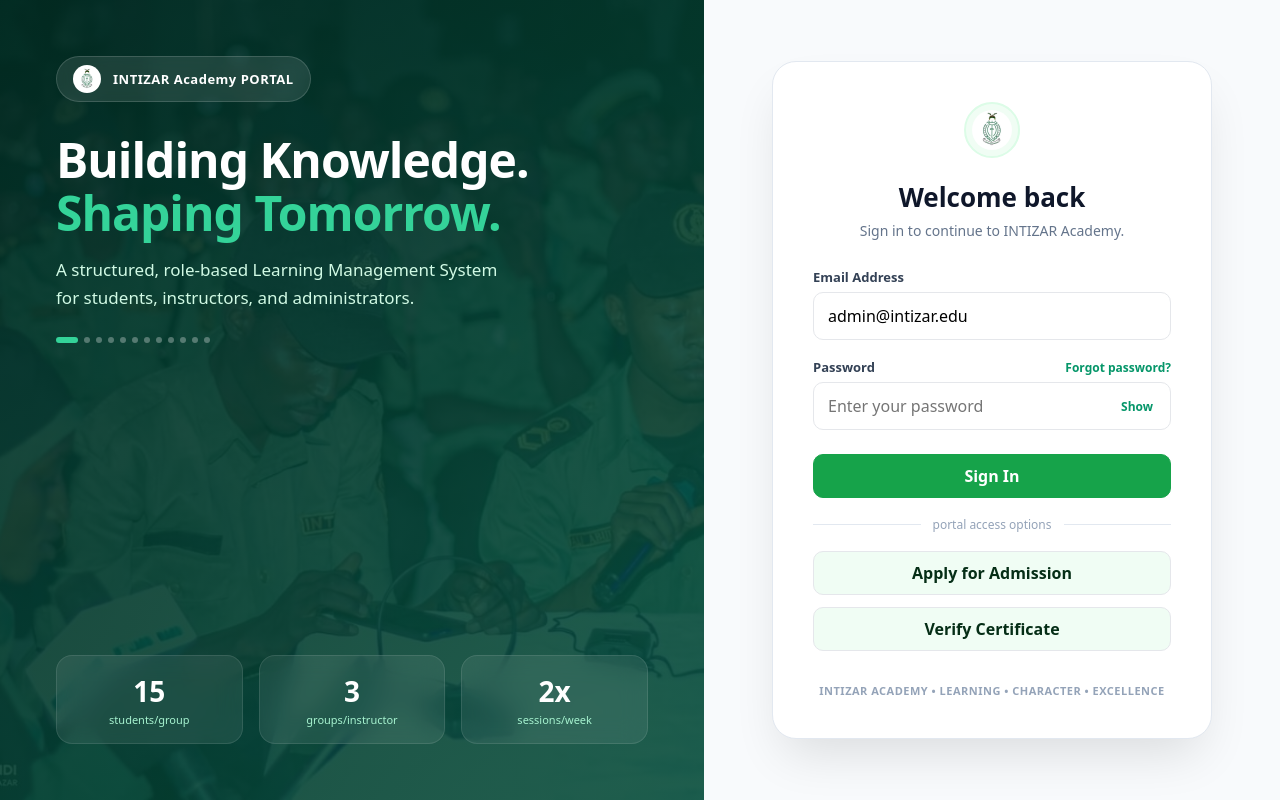
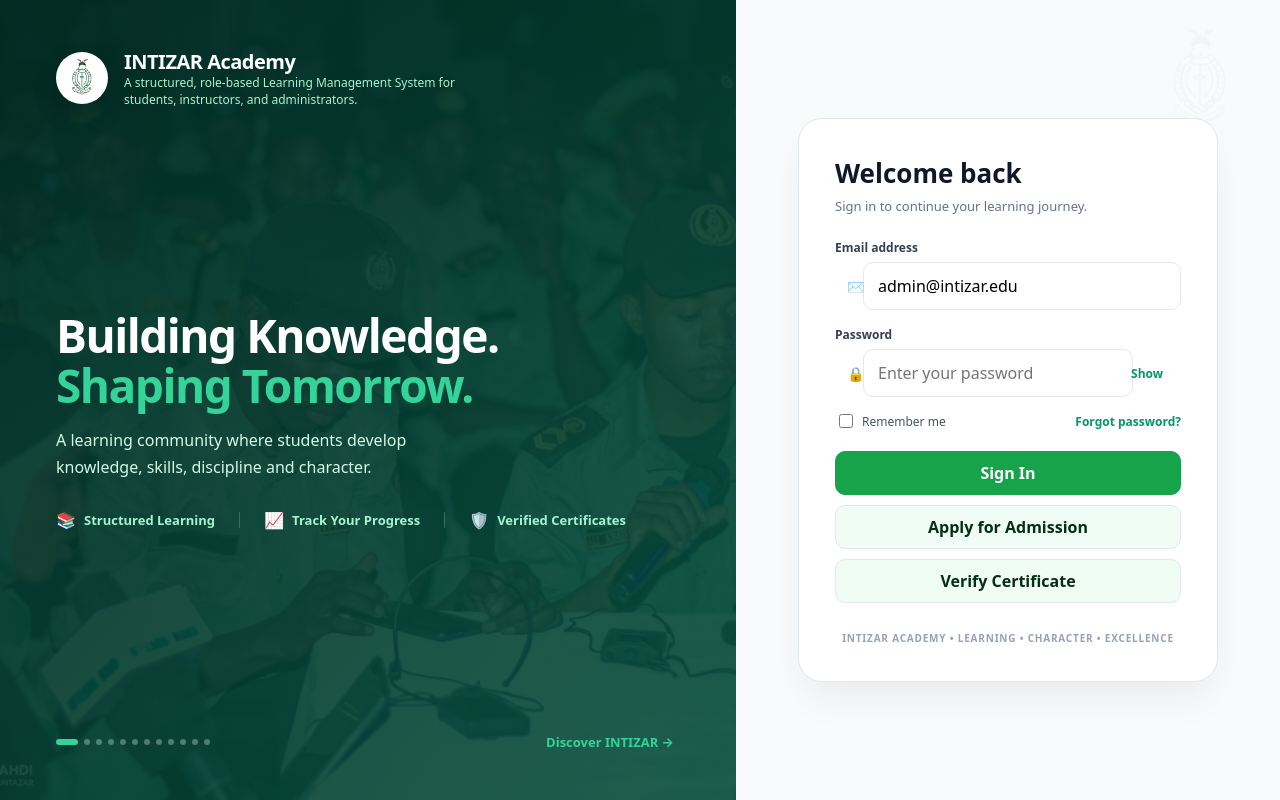
Before and after one commit to mnasharifiya/intizar-academy-lms, a React (Vite) app: page / in a window 1280 px wide. Built offline with nearby package versions, Linux system fonts and the light colour scheme; no server answers.

Commit message:
Match login design 100% to professional reference

```diff
--- a/src/pages/auth/LoginPage.tsx
+++ b/src/pages/auth/LoginPage.tsx
@@ -21,6 +21,7 @@ const CAROUSEL_PHOTOS = [
 export default function LoginPage({ onLogin, onApply, onVerify, onForgotPassword }: { onLogin: (user: any) => void; onApply?: () => void; onVerify?: () => void; onForgotPassword?: () => void }) {
   const [email, setEmail] = useState("admin@intizar.edu");
   const [password, setPassword] = useState("");
+  const [rememberMe, setRememberMe] = useState(false);
   const [showPassword, setShowPassword] = useState(false);
   const [error, setError] = useState("");
   const [loading, setLoading] = useState(false);
@@ -54,11 +55,12 @@ export default function LoginPage({ onLogin, onApply, onVerify, onForgotPassword
     <div style={{
       minHeight: "100vh",
       display: "grid",
-      gridTemplateColumns: "1.1fr .9fr",
+      gridTemplateColumns: "1.15fr 0.85fr",
       background: "#022c22",
       fontFamily: "system-ui, -apple-system, sans-serif",
+      overflow: "hidden",
     }}>
-      {/* Left Brand & Carousel Section (12 Photos) */}
+      {/* Left Brand & Photo Carousel Section */}
       <div
         onMouseEnter={() => setIsPaused(true)}
         onMouseLeave={() => setIsPaused(false)}
@@ -66,20 +68,21 @@ export default function LoginPage({ onLogin, onApply, onVerify, onForgotPassword
           display: "flex",
           flexDirection: "column",
           justifyContent: "space-between",
-          padding: 56,
+          padding: "48px 56px",
           color: "#fff",
           position: "relative",
           overflow: "hidden",
           backgroundColor: "#064e3b",
         }}
       >
+        {/* Background Photos with Forest Green Gradient Overlay */}
         {CAROUSEL_PHOTOS.map((photo, index) => (
           <div
             key={photo}
             style={{
               position: "absolute",
               inset: 0,
-              backgroundImage: `linear-gradient(135deg, rgba(2, 44, 34, 0.92) 0%, rgba(6, 78, 59, 0.88) 100%), url(${photo})`,
+              backgroundImage: `linear-gradient(135deg, rgba(2, 44, 34, 0.94) 0%, rgba(6, 78, 59, 0.88) 100%), url(${photo})`,
               backgroundSize: "cover",
               backgroundPosition: "center",
               opacity: index === currentPhotoIndex ? 1 : 0,
@@ -89,44 +92,59 @@ export default function LoginPage({ onLogin, onApply, onVerify, onForgotPassword
           />
         ))}
 
-        <div style={{ position: "relative", zIndex: 2 }}>
-          <div style={{
-            display: "inline-flex",
-            alignItems: "center",
-            gap: 12,
-            background: "rgba(255,255,255,0.1)",
-            padding: "8px 16px",
-            borderRadius: 30,
-            marginBottom: 32,
-            backdropFilter: "blur(8px)",
-            border: "1px solid rgba(255,255,255,0.15)",
-          }}>
+        {/* Top Header / Logo */}
+        <div style={{ position: "relative", zIndex: 2, display: "flex", alignItems: "center", gap: 16 }}>
           <img
             src="/intizar-logo.jpg"
             alt="INTIZAR Academy Logo"
             style={{
-                width: 28,
-                height: 28,
+              width: 52,
+              height: 52,
               borderRadius: "50%",
               objectFit: "contain",
               background: "#fff",
-                padding: 2,
+              padding: 4,
+              boxShadow: "0 10px 25px rgba(0,0,0,0.2)",
             }}
           />
-            <span style={{ fontSize: 13, fontWeight: 700, letterSpacing: "0.5px" }}>{APP_NAME} PORTAL</span>
+          <div>
+            <h2 style={{ margin: 0, fontSize: 20, fontWeight: 900, letterSpacing: "-0.5px" }}>{APP_NAME}</h2>
+            <p style={{ margin: 0, fontSize: 12, color: "#a7f3d0", maxWidth: 360, lineHeight: 1.4 }}>
+              A structured, role-based Learning Management System for students, instructors, and administrators.
+            </p>
+          </div>
         </div>
 
-          <h1 style={{ fontSize: 48, lineHeight: 1.1, margin: "0 0 16px", fontWeight: 900, letterSpacing: "-1px" }}>
+        {/* Center Main Headline */}
+        <div style={{ position: "relative", zIndex: 2, margin: "32px 0" }}>
+          <h1 style={{ fontSize: 46, lineHeight: 1.1, margin: "0 0 16px", fontWeight: 900, letterSpacing: "-1.5px" }}>
             Building Knowledge.<br />
             <span style={{ color: "#34d399" }}>Shaping Tomorrow.</span>
           </h1>
 
-          <p style={{ fontSize: 17, lineHeight: 1.7, color: "#d1fae5", maxWidth: 460, margin: "0 0 24px" }}>
-            A structured, role-based Learning Management System for students, instructors, and administrators.
+          <p style={{ fontSize: 16, lineHeight: 1.7, color: "#d1fae5", maxWidth: 440, margin: "0 0 28px" }}>
+            A learning community where students develop knowledge, skills, discipline and character.
           </p>
 
-          {/* Carousel Indicators for 12 Photos */}
-          <div style={{ display: "flex", flexWrap: "wrap", gap: 6, marginBottom: 24, maxWidth: 320 }}>
+          {/* Three Feature Highlights */}
+          <div style={{ display: "flex", alignItems: "center", gap: 24, fontSize: 13, fontWeight: 600, color: "#a7f3d0" }}>
+            <div style={{ display: "flex", alignItems: "center", gap: 8 }}>
+              <span style={{ fontSize: 16 }}>📚</span> Structured Learning
+            </div>
+            <div style={{ width: 1, height: 16, background: "rgba(255,255,255,0.2)" }} />
+            <div style={{ display: "flex", alignItems: "center", gap: 8 }}>
+              <span style={{ fontSize: 16 }}>📈</span> Track Your Progress
+            </div>
+            <div style={{ width: 1, height: 16, background: "rgba(255,255,255,0.2)" }} />
+            <div style={{ display: "flex", alignItems: "center", gap: 8 }}>
+              <span style={{ fontSize: 16 }}>🛡️</span> Verified Certificates
+            </div>
+          </div>
+        </div>
+
+        {/* Bottom Footer & Carousel Dots */}
+        <div style={{ position: "relative", zIndex: 2, display: "flex", justifyContent: "space-between", alignItems: "center" }}>
+          <div style={{ display: "flex", gap: 6 }}>
             {CAROUSEL_PHOTOS.map((_, idx) => (
               <button
                 key={idx}
@@ -146,26 +164,24 @@ export default function LoginPage({ onLogin, onApply, onVerify, onForgotPassword
               />
             ))}
           </div>
-        </div>
 
-        <div style={{ position: "relative", zIndex: 2, display: "grid", gridTemplateColumns: "repeat(3, 1fr)", gap: 16 }}>
-          {[
-            ["15", "students/group"],
-            ["3", "groups/instructor"],
-            ["2x", "sessions/week"],
-          ].map(([n, l]) => (
-            <div key={l} style={{
-              background: "rgba(255, 255, 255, 0.08)",
-              padding: "16px",
-              borderRadius: 16,
-              backdropFilter: "blur(12px)",
-              border: "1px solid rgba(255, 255, 255, 0.1)",
-              textAlign: "center",
-            }}>
-              <div style={{ fontSize: 28, fontWeight: 900, color: "#ffffff", marginBottom: 2 }}>{n}</div>
-              <div style={{ fontSize: 11, color: "#a7f3d0" }}>{l}</div>
-            </div>
-          ))}
+          <button
+            type="button"
+            onClick={() => setCurrentPhotoIndex((prev) => (prev + 1) % CAROUSEL_PHOTOS.length)}
+            style={{
+              background: "transparent",
+              border: 0,
+              color: "#34d399",
+              fontSize: 13,
+              fontWeight: 700,
+              cursor: "pointer",
+              display: "flex",
+              alignItems: "center",
+              gap: 6,
+            }}
+          >
+            Discover INTIZAR →
+          </button>
         </div>
       </div>
 
@@ -176,33 +192,36 @@ export default function LoginPage({ onLogin, onApply, onVerify, onForgotPassword
         justifyContent: "center",
         background: "#f8fafc",
         padding: 40,
+        position: "relative",
       }}>
+        {/* Faint Watermark Crest */}
+        <div style={{
+          position: "absolute",
+          top: 20,
+          right: 20,
+          width: 120,
+          height: 120,
+          backgroundImage: "url('/intizar-logo.jpg')",
+          backgroundSize: "contain",
+          backgroundRepeat: "no-repeat",
+          opacity: 0.03,
+          pointerEvents: "none",
+        }} />
+
         <form onSubmit={submit} style={{
           width: "100%",
-          maxWidth: 440,
+          maxWidth: 420,
           background: "#fff",
-          padding: 40,
+          padding: 36,
           borderRadius: 24,
-          boxShadow: "0 25px 50px -12px rgba(0, 0, 0, 0.12)",
+          boxShadow: "0 20px 45px -10px rgba(0, 0, 0, 0.08)",
           border: "1px solid #e2e8f0",
+          position: "relative",
+          zIndex: 2,
         }}>
-          <div style={{ textAlign: "center", marginBottom: 28 }}>
-            <img
-              src="/intizar-logo.jpg"
-              alt="Crest"
-              style={{
-                width: 56,
-                height: 56,
-                borderRadius: "50%",
-                objectFit: "contain",
-                background: "#f0fdf4",
-                padding: 6,
-                border: "2px solid #dcfce7",
-                marginBottom: 16,
-              }}
-            />
-            <h2 style={{ margin: "0 0 6px", fontSize: 26, fontWeight: 800, color: "#0f172a" }}>Welcome back</h2>
-            <p style={{ margin: 0, fontSize: 14, color: "#64748b" }}>Sign in to continue to INTIZAR Academy.</p>
+          <div style={{ marginBottom: 24 }}>
+            <h2 style={{ margin: "0 0 6px", fontSize: 26, fontWeight: 900, color: "#0f172a" }}>Welcome back</h2>
+            <p style={{ margin: 0, fontSize: 13, color: "#64748b" }}>Sign in to continue your learning journey.</p>
           </div>
 
           {error && (
@@ -210,9 +229,9 @@ export default function LoginPage({ onLogin, onApply, onVerify, onForgotPassword
               background: "#fef2f2",
               border: "1px solid #fecaca",
               color: "#b91c1c",
-              padding: "12px 16px",
-              borderRadius: 12,
-              marginBottom: 20,
+              padding: "12px 14px",
+              borderRadius: 10,
+              marginBottom: 16,
               fontSize: 13,
               fontWeight: 500,
             }}>
@@ -220,34 +239,23 @@ export default function LoginPage({ onLogin, onApply, onVerify, onForgotPassword
             </div>
           )}
 
-          <div style={{ marginBottom: 18 }}>
-            <label style={{ display: "block", fontSize: 13, fontWeight: 700, color: "#334155", marginBottom: 6 }}>Email Address</label>
-            <Input value={email} onChange={setEmail} placeholder="admin@intizar.edu" type="email" />
+          <div style={{ marginBottom: 16 }}>
+            <label style={{ display: "block", fontSize: 12, fontWeight: 700, color: "#334155", marginBottom: 6 }}>Email address</label>
+            <div style={{ position: "relative" }}>
+              <span style={{ position: "absolute", left: 12, top: "50%", transform: "translateY(-50%)", color: "#94a3b8", fontSize: 14 }}>✉️</span>
+              <div style={{ paddingLeft: 28 }}>
+                <Input value={email} onChange={setEmail} placeholder="Enter your email" type="email" />
+              </div>
+            </div>
           </div>
 
-          <div style={{ marginBottom: 12 }}>
-            <div style={{ display: "flex", justifyContent: "space-between", alignItems: "center", marginBottom: 6 }}>
-              <label style={{ fontSize: 13, fontWeight: 700, color: "#334155" }}>Password</label>
-              {onForgotPassword && (
-                <button
-                  type="button"
-                  onClick={onForgotPassword}
-                  style={{
-                    border: 0,
-                    background: "transparent",
-                    color: "#059669",
-                    fontSize: 12,
-                    fontWeight: 700,
-                    cursor: "pointer",
-                    padding: 0,
-                  }}
-                >
-                  Forgot password?
-                </button>
-              )}
+          <div style={{ marginBottom: 14 }}>
+            <label style={{ display: "block", fontSize: 12, fontWeight: 700, color: "#334155", marginBottom: 6 }}>Password</label>
+            <div style={{ position: "relative" }}>
+              <span style={{ position: "absolute", left: 12, top: "50%", transform: "translateY(-50%)", color: "#94a3b8", fontSize: 14 }}>🔒</span>
+              <div style={{ paddingLeft: 28, paddingRight: 48 }}>
+                <Input value={password} onChange={setPassword} placeholder="Enter your password" type={showPassword ? "text" : "password"} />
               </div>
-            <div style={{ position: "relative" }}>
-              <Input value={password} onChange={setPassword} placeholder="Enter your password" type={showPassword ? "text" : "password"} />
               <button
                 type="button"
                 onClick={() => setShowPassword(!showPassword)}
@@ -269,23 +277,39 @@ export default function LoginPage({ onLogin, onApply, onVerify, onForgotPassword
             </div>
           </div>
 
-          <div style={{ display: "grid", gap: 12, marginTop: 24 }}>
+          <div style={{ display: "flex", justifyContent: "space-between", alignItems: "center", marginBottom: 20, fontSize: 12 }}>
+            <label style={{ display: "flex", alignItems: "center", gap: 6, color: "#475569", cursor: "pointer", fontWeight: 500 }}>
+              <input
+                type="checkbox"
+                checked={rememberMe}
+                onChange={(e) => setRememberMe(e.target.checked)}
+                style={{ accentColor: "#059669", width: 14, height: 14 }}
+              />
+              Remember me
+            </label>
+            {onForgotPassword && (
+              <button
+                type="button"
+                onClick={onForgotPassword}
+                style={{
+                  border: 0,
+                  background: "transparent",
+                  color: "#059669",
+                  fontSize: 12,
+                  fontWeight: 700,
+                  cursor: "pointer",
+                  padding: 0,
+                }}
+              >
+                Forgot password?
+              </button>
+            )}
+          </div>
+
+          <div style={{ display: "grid", gap: 10 }}>
             <Button type="submit" disabled={loading}>
               {loading ? "Signing in..." : "Sign In"}
             </Button>
-
-            <div style={{
-              display: "flex",
-              alignItems: "center",
-              gap: 12,
-              margin: "6px 0",
-              color: "#94a3b8",
-              fontSize: 12,
-            }}>
-              <div style={{ flex: 1, height: 1, background: "#e2e8f0" }} />
-              <span>portal access options</span>
-              <div style={{ flex: 1, height: 1, background: "#e2e8f0" }} />
-            </div>
 
             <Button type="button" variant="secondary" onClick={onApply}>
               Apply for Admission
@@ -297,12 +321,12 @@ export default function LoginPage({ onLogin, onApply, onVerify, onForgotPassword
           </div>
 
           <div style={{
-            marginTop: 32,
+            marginTop: 28,
             textAlign: "center",
-            fontSize: 11,
+            fontSize: 10,
             color: "#94a3b8",
-            letterSpacing: "0.5px",
-            fontWeight: 600,
+            letterSpacing: "0.8px",
+            fontWeight: 700,
           }}>
             INTIZAR ACADEMY • LEARNING • CHARACTER • EXCELLENCE
           </div>
```
Lines whose indentation alone changed are shown as unchanged.
